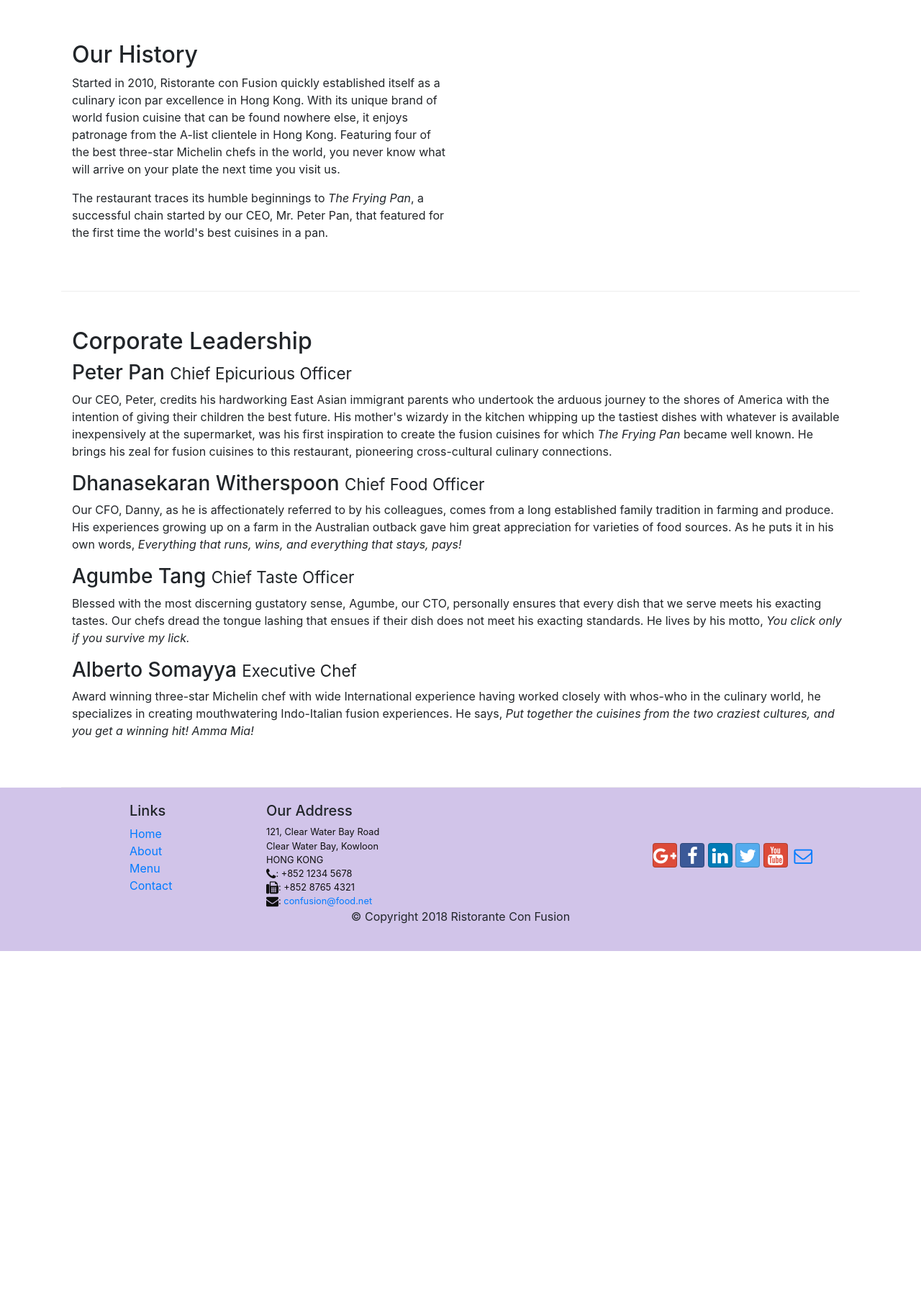
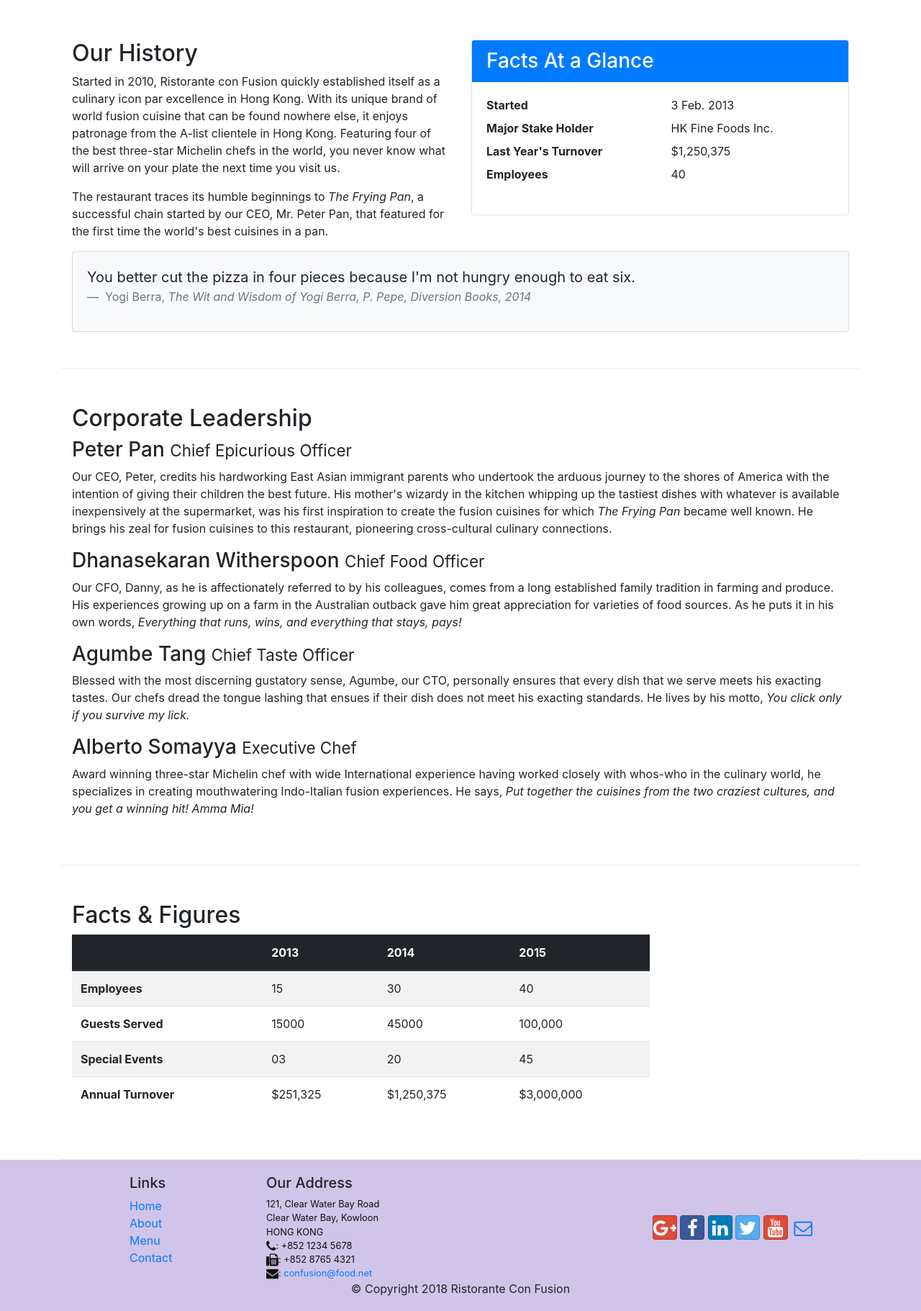
Before and after one commit to ssseru/coursera_bootstrap4_confusion, a website: page aboutus.html in a window 1280 px wide. Shown: the part 460-2281 px from the top of the page at 72% size. Before the commit the page ends 1781 px from the top, so only its background shows below. Drawn offline with nearby package versions, Linux system fonts and the light colour scheme.

Commit message:
Cards&Tables

```diff
--- a/aboutus.html
+++ b/aboutus.html
@@ -13,8 +13,14 @@
       rel="stylesheet"
       href="node_modules/bootstrap/dist/css/bootstrap.min.css"
     />
-    <link rel="stylesheet" href="node_modules/font-awesome/css/font-awesome.min.css">
-    <link rel="stylesheet" href="node_modules/bootstrap-social/bootstrap-social.css">
+    <link
+      rel="stylesheet"
+      href="node_modules/font-awesome/css/font-awesome.min.css"
+    />
+    <link
+      rel="stylesheet"
+      href="node_modules/bootstrap-social/bootstrap-social.css"
+    />
     <!--  CSS  -->
     <link rel="stylesheet" href="./css/styles.css" />
     <title>Ristorante Con Fusion: About Us</title>
@@ -23,20 +29,39 @@
   <body>
     <nav class="navbar navbar-dark navbar-expand-sm fixed-top">
       <div class="container">
-        <button class="navbar-toggler" type="button" data-toggle="collapse" data-target="#Navbar">
+        <button
+          class="navbar-toggler"
+          type="button"
+          data-toggle="collapse"
+          data-target="#Navbar"
+        >
           <span class="navbar-toggler-icon"></span>
         </button>
-        <a class="navbar-brand ml-auto" href="./index.html">Ristorante Con Fusion</a>
+        <a class="navbar-brand ml-auto" href="./index.html"
+          >Ristorante Con Fusion</a
+        >
         <div class="collapse navbar-collapse" id="Navbar">
-          <ul class="navbar-nav mr-auto ">
+          <ul class="navbar-nav mr-auto">
             <li class="nav-item">
-              <a class="nav-link" href="./index.html"><span class="fa fa-home fa-lg"></span>Home</a>
+              <a class="nav-link" href="./index.html"
+                ><span class="fa fa-home fa-lg"></span>Home</a
+              >
             </li>
             <li class="nav-item active">
-              <a class="nav-link" href="#" ><span class="fa fa-info fa-lg"></span>About</a>
+              <a class="nav-link" href="#"
+                ><span class="fa fa-info fa-lg"></span>About</a
+              >
             </li>
-            <li class="nav-item"><a class="nav-link" href="#"><span class="fa fa-list fa-lg"></span>Menu</a></li>
-            <li class="nav-item"><a class="nav-link" href="./contactus.html"><span class="fa fa-address-card fa-lg"></span>Contact</a></li>
+            <li class="nav-item">
+              <a class="nav-link" href="#"
+                ><span class="fa fa-list fa-lg"></span>Menu</a
+              >
+            </li>
+            <li class="nav-item">
+              <a class="nav-link" href="./contactus.html"
+                ><span class="fa fa-address-card fa-lg"></span>Contact</a
+              >
+            </li>
           </ul>
         </div>
       </div>
@@ -70,7 +95,7 @@
         </div>
       </div>
 
-      <div class="row row-content align-items-center">
+      <div class="row row-content">
         <div class="col-sm-6 col-12">
           <h2>Our History</h2>
           <p>
@@ -88,7 +113,40 @@
             cuisines in a pan.
           </p>
         </div>
-        <div></div>
+        <div class="col-sm">
+          <div class="card">
+            <h3 class="card-header bg-primary text-white">Facts At a Glance</h3>
+            <div class="card-body">
+              <dl class="row">
+                <dt class="col-6">Started</dt>
+                <dd class="col-6">3 Feb. 2013</dd>
+                <dt class="col-6">Major Stake Holder</dt>
+                <dd class="col-6">HK Fine Foods Inc.</dd>
+                <dt class="col-6">Last Year's Turnover</dt>
+                <dd class="col-6">$1,250,375</dd>
+                <dt class="col-6">Employees</dt>
+                <dd class="col-6">40</dd>
+              </dl>
+            </div>
+          </div>
+        </div>
+        <div class="col-12">
+          <div class="card card-body bg-light">
+            <blockquote class="blockquote">
+              <p class="mb-0">
+                You better cut the pizza in four pieces because I'm not hungry
+                enough to eat six.
+              </p>
+              <footer class="blockquote-footer">
+                Yogi Berra,
+                <cite title="Source Title"
+                  >The Wit and Wisdom of Yogi Berra, P. Pepe, Diversion Books,
+                  2014
+                </cite>
+              </footer>
+            </blockquote>
+          </div>
+        </div>
       </div>
 
       <div class="row row-content align-items-center">
@@ -126,7 +184,7 @@
             <em>You click only if you survive my lick.</em>
           </p>
           <h3>Alberto Somayya <small>Executive Chef</small></h3>
-          <p  class="d-none d-sm-block">
+          <p class="d-none d-sm-block">
             Award winning three-star Michelin chef with wide International
             experience having worked closely with whos-who in the culinary
             world, he specializes in creating mouthwatering Indo-Italian fusion
@@ -137,6 +195,50 @@
             >
           </p>
         </div>
+      </div>
+      <div class="row row-content">
+        <div class="col-12 col-sm-9">
+          <h2>Facts &amp; Figures</h2>
+          <div class="table-responsive">
+            <table class="table table-striped">
+              <thead class="thead-dark">
+                <tr>
+                  <th>&nbsp;</th>
+                  <th>2013</th>
+                  <th>2014</th>
+                  <th>2015</th>
+                </tr>
+              </thead>
+              <tbody>
+                <tr>
+                  <th>Employees</th>
+                  <td>15</td>
+                  <td>30</td>
+                  <td>40</td>
+                </tr>
+                <tr>
+                  <th>Guests Served</th>
+                  <td>15000</td>
+                  <td>45000</td>
+                  <td>100,000</td>
+                </tr>
+                <tr>
+                  <th>Special Events</th>
+                  <td>03</td>
+                  <td>20</td>
+                  <td>45</td>
+                </tr>
+                <tr>
+                  <th>Annual Turnover</th>
+                  <td>$251,325</td>
+                  <td>$1,250,375</td>
+                  <td>$3,000,000</td>
+                </tr>
+              </tbody>
+            </table>
+          </div>
+        </div>
+        <div class="col-12 col-sm-3"></div>
       </div>
     </div>
 
@@ -160,18 +262,40 @@
               HONG KONG<br />
               <i class="fa fa-phone fa-lg"></i>: +852 1234 5678<br />
               <i class="fa fa-fax fa-lg"></i>: +852 8765 4321<br />
-              <i class="fa fa-envelope fa-lg"></i>: <a href="mailto:confusion@food.net">confusion@food.net</a>
+              <i class="fa fa-envelope fa-lg"></i>:
+              <a href="mailto:confusion@food.net">confusion@food.net</a>
             </address>
           </div>
           <div class="col-12 col-sm-4 align-self-center">
             <div class="text-center">
-              <a class="btn btn-social-icon btn-google" href="http://google.com/+"><i class="fa fa-google-plus fa-lg"></i></a>
-              <a class="btn btn-social-icon btn-facebook" href="http://www.facebook.com/profile.php?id="><i
-                  class="fa fa-facebook fa-lg"></i></a>
-              <a class="btn btn-social-icon btn-linkedin" href="http://www.linkedin.com/in/"><i class="fa fa-linkedin fa-lg"></i></a>
-              <a class="btn btn-social-icon btn-twitter" href="http://twitter.com/"><i class="fa fa-twitter fa-lg"></i></a>
-              <a class="btn btn-social-icon btn-google" href="http://youtube.com/"><i class="fa fa-youtube fa-lg"></i></a>
-              <a class="btn btn-social-icon" href="mailto:"><i class="fa fa-envelope-o fa-lg"></i></a>
+              <a
+                class="btn btn-social-icon btn-google"
+                href="http://google.com/+"
+                ><i class="fa fa-google-plus fa-lg"></i
+              ></a>
+              <a
+                class="btn btn-social-icon btn-facebook"
+                href="http://www.facebook.com/profile.php?id="
+                ><i class="fa fa-facebook fa-lg"></i
+              ></a>
+              <a
+                class="btn btn-social-icon btn-linkedin"
+                href="http://www.linkedin.com/in/"
+                ><i class="fa fa-linkedin fa-lg"></i
+              ></a>
+              <a
+                class="btn btn-social-icon btn-twitter"
+                href="http://twitter.com/"
+                ><i class="fa fa-twitter fa-lg"></i
+              ></a>
+              <a
+                class="btn btn-social-icon btn-google"
+                href="http://youtube.com/"
+                ><i class="fa fa-youtube fa-lg"></i
+              ></a>
+              <a class="btn btn-social-icon" href="mailto:"
+                ><i class="fa fa-envelope-o fa-lg"></i
+              ></a>
             </div>
           </div>
         </div>
```
Also changed, not shown: contactus.html (+75 -15 lines).
